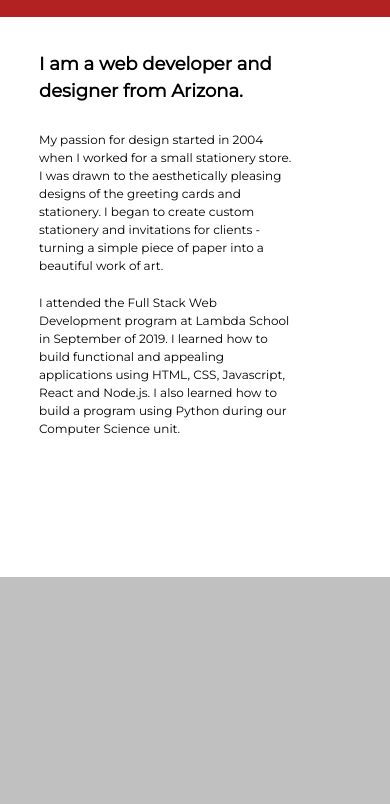
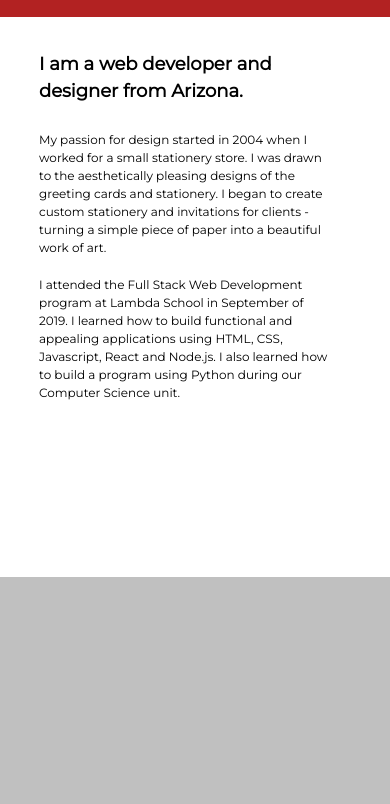
Before and after one commit to MicheSi/portfolio-react, a React (Create React App) app: page / in a window 390 px wide. Shown: the part 1180-1984 px from the top of the page. Built offline with nearby package versions, Linux system fonts and the light colour scheme.

Commit message:
changed padding for mobile

```diff
--- a/src/App.css
+++ b/src/App.css
@@ -212,7 +212,7 @@ footer {
   }
 
   .aboutDiv p, .aboutDiv h3 {
-    padding-right: 25%;
+    padding-right: 20%;
   }
 
   .life h3, .life p, .ddt h3, .ddt p, .gigapet h3, .gigapet p, .farmfresh h3, .farmfresh p, .amiibo h3, .amiibo p {
@@ -253,6 +253,10 @@ footer {
 
   p {
     font-size: 1.2rem;
+  }
+
+  .aboutDiv p, .aboutDiv h3 {
+    padding-right: 15%;
   }
 
   .iconLinks i {
@@ -309,7 +313,7 @@ footer {
 }
 
 /* Note 10 Plus */
-@media (max-width: 498px) {
+@media (max-width: 500px) {
 
   .homeDiv {
     height: 85vh;
@@ -317,6 +321,10 @@ footer {
 
   #about div, #work .titleDiv, #contact div {
     height: 65vh;
+  }
+
+  .aboutDiv p, .aboutDiv h3 {
+    padding-right: 15%;
   }
 
   .contactText {
```
